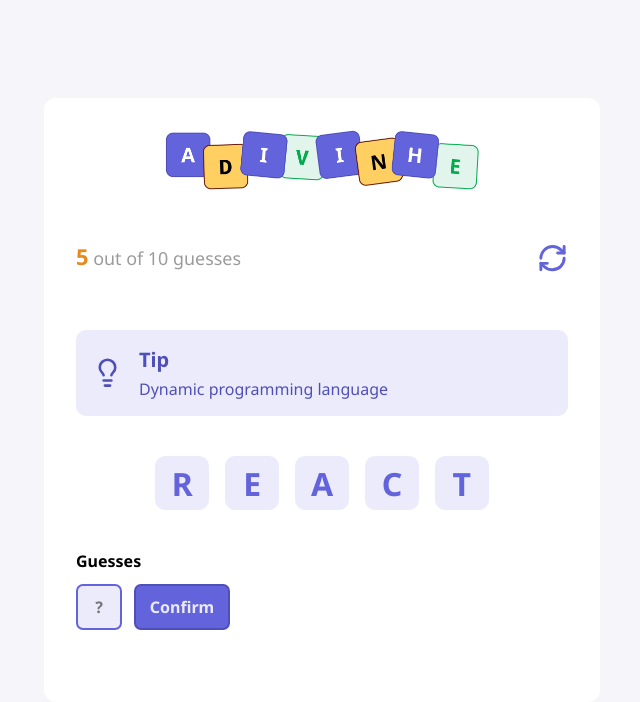
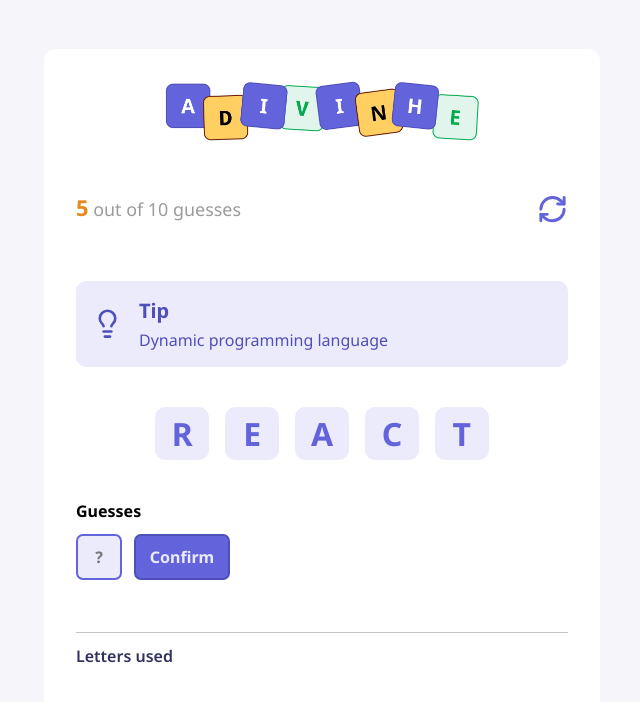
Before and after one commit to loboganng/Word_Guessing, a React (Vite) app in the folder guessing-game/: page / in a window 1280 px wide. Shown: the top 702 px of the page, without its empty margins (318-958 px from the left). Built offline with nearby package versions, Linux system fonts and the light colour scheme.

Commit message:
feat: Creating and styling the letters already guessed

```diff
--- a/guessing-game/src/App.tsx
+++ b/guessing-game/src/App.tsx
@@ -1,5 +1,6 @@
 import styles from "./app.module.css"
 
+import { LettersUsed } from "./components/LettersUsed"
 import { Header } from "./components/Header"
 import { Letter } from "./components/Letter"
 import { Button } from "./components/Button"
@@ -32,6 +33,7 @@
           <Input autoFocus maxLength={1} placeholder="?"/>
           <Button title="Confirm"/>
         </div>
+        <LettersUsed />
       </main>
     </div>
   )
--- /dev/null
+++ b/guessing-game/src/components/LettersUsed/index.tsx
@@ -0,0 +1,8 @@
+import styles from "./styles.module.css"
+
+export function LettersUsed(){
+  return (
+  <div className={styles.lettersUsed}>
+    <h5>Letters used</h5>
+  </div>)
+}
--- /dev/null
+++ b/guessing-game/src/components/LettersUsed/styles.module.css
@@ -0,0 +1,12 @@
+.lettersUsed{
+  width: 100%;
+  margin-top: 3.25rem;
+  border-top: 1px solid #c3c3c3;
+}
+
+.lettersUsed > h5 {
+  color: #32325f;
+  font-size: 1rem;
+  font-weight: 600;
+  margin: 0.75rem 0;;
+}
```
